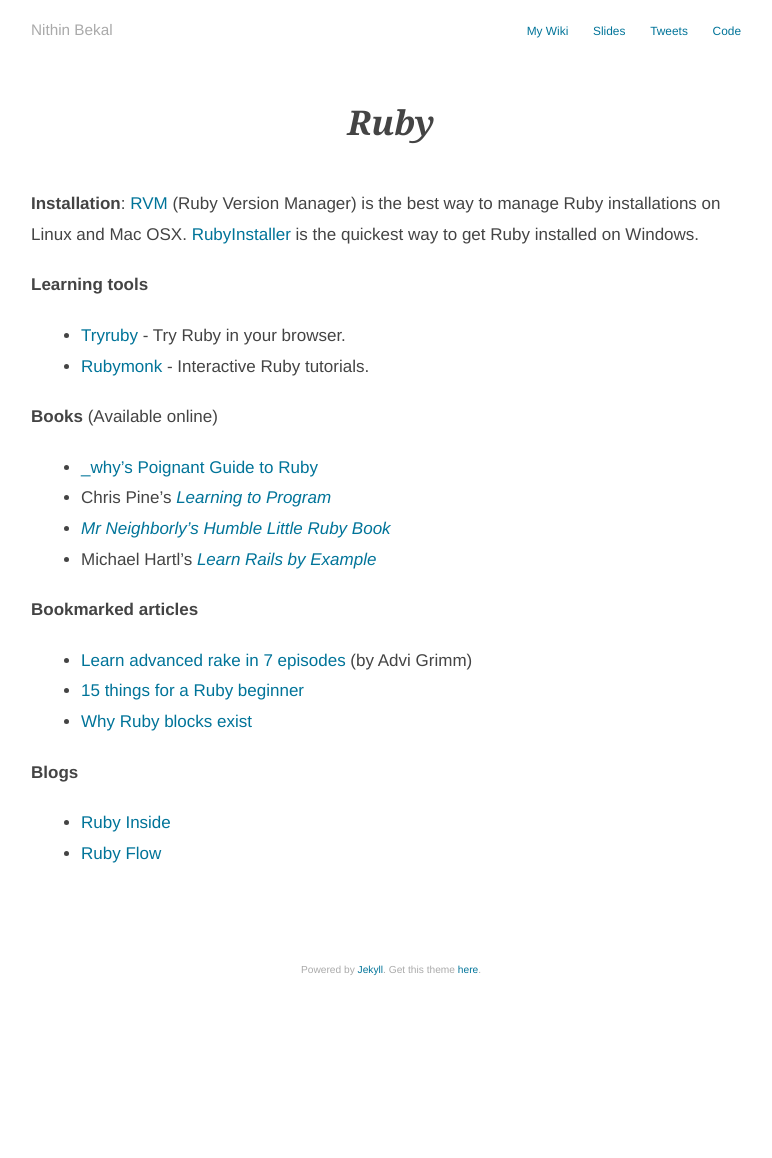
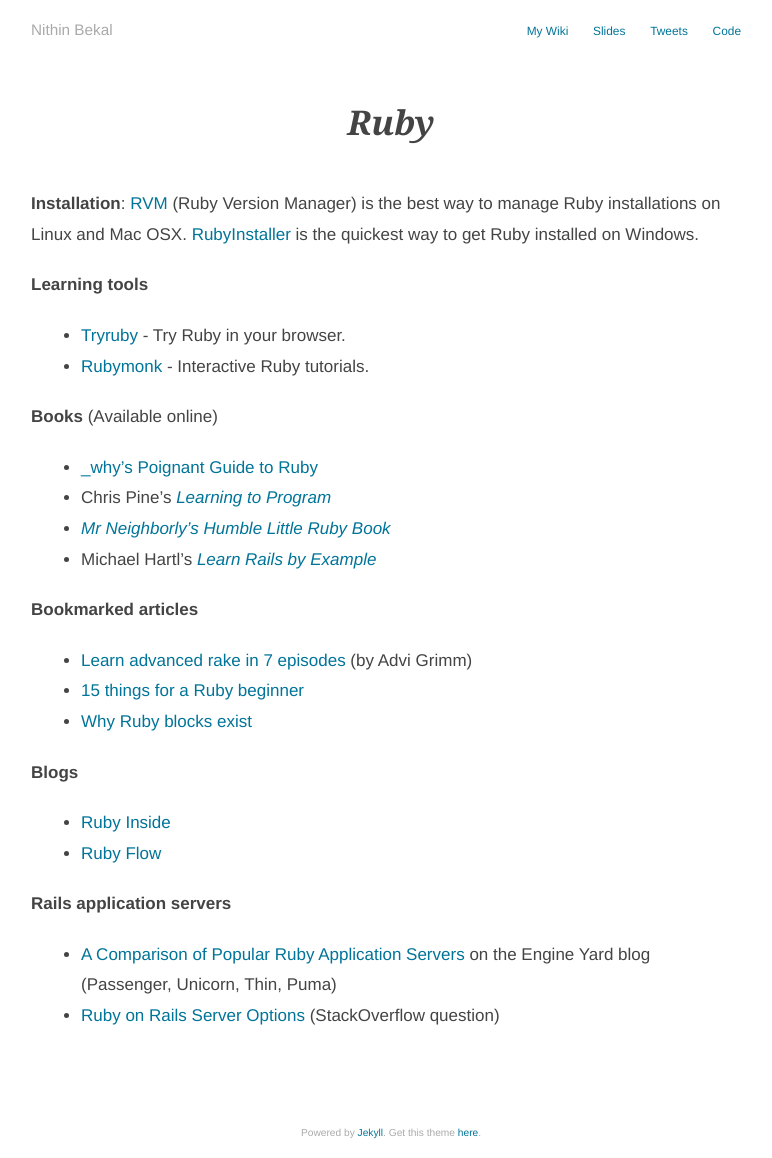
Before and after one commit to nithinbekal/nithinbekal.github.io, a Jekyll site: the page built from notes/ruby/index.md, in a window 1280 px wide. Shown: the whole page, without its empty margins (249-1021 px from the left). Built offline with Jekyll 4.4.1, drawn with Linux system fonts in a browser that asks for light colours; before the commit the page ends 995 px from its top, so only the background shows below that.

Commit message:
Add Rails app servers related bookmarks

```diff
--- a/notes/ruby/index.md
+++ b/notes/ruby/index.md
@@ -31,3 +31,10 @@
 
 * [Ruby Inside](http://www.rubyinside.com/)
 * [Ruby Flow](http://www.rubyflow.com/)
+
+**Rails application servers**
+
+* [A Comparison of Popular Ruby Application Servers](https://blog.engineyard.com/2014/ruby-app-server-arena-pt1)
+  on the Engine Yard blog (Passenger, Unicorn, Thin, Puma)
+* [Ruby on Rails Server Options](http://stackoverflow.com/questions/4113299/ruby-on-rails-server-options/4113570#4113570)
+  (StackOverflow question)
```
